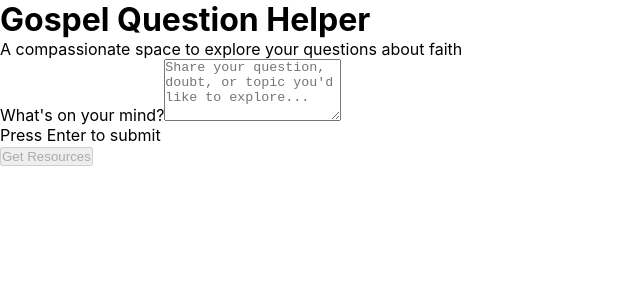
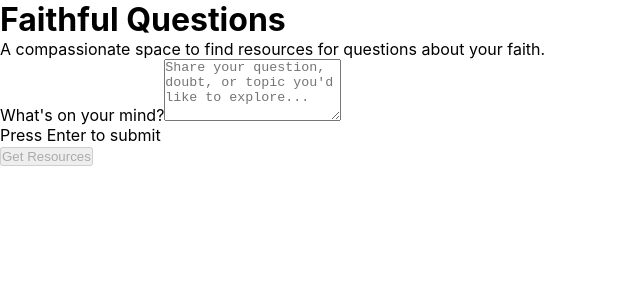
Before and after one commit to athayer0/faithful-questions, a React (Vite) app in the folder client/: page / in a window 1280 px wide. Shown: the top 300 px of the page, without its empty margins (0-640 px from the left). Built offline with nearby package versions, Linux system fonts and the light colour scheme.

Commit message:
Change title to 'Faithful Questions' and update description
Updated the title and description text for clarity.

```diff
--- a/client/src/App.jsx
+++ b/client/src/App.jsx
@@ -50,10 +50,10 @@ export default function App() {
       <div className="max-w-4xl mx-auto">
         <div className="text-center mb-8">
           <h1 className="text-4xl font-bold text-gray-800 mb-3">
-            Gospel Question Helper
+            Faithful Questions
           </h1>
           <p className="text-gray-600">
-            A compassionate space to explore your questions about faith
+            A compassionate space to find resources for questions about your faith.
           </p>
         </div>
 
```
